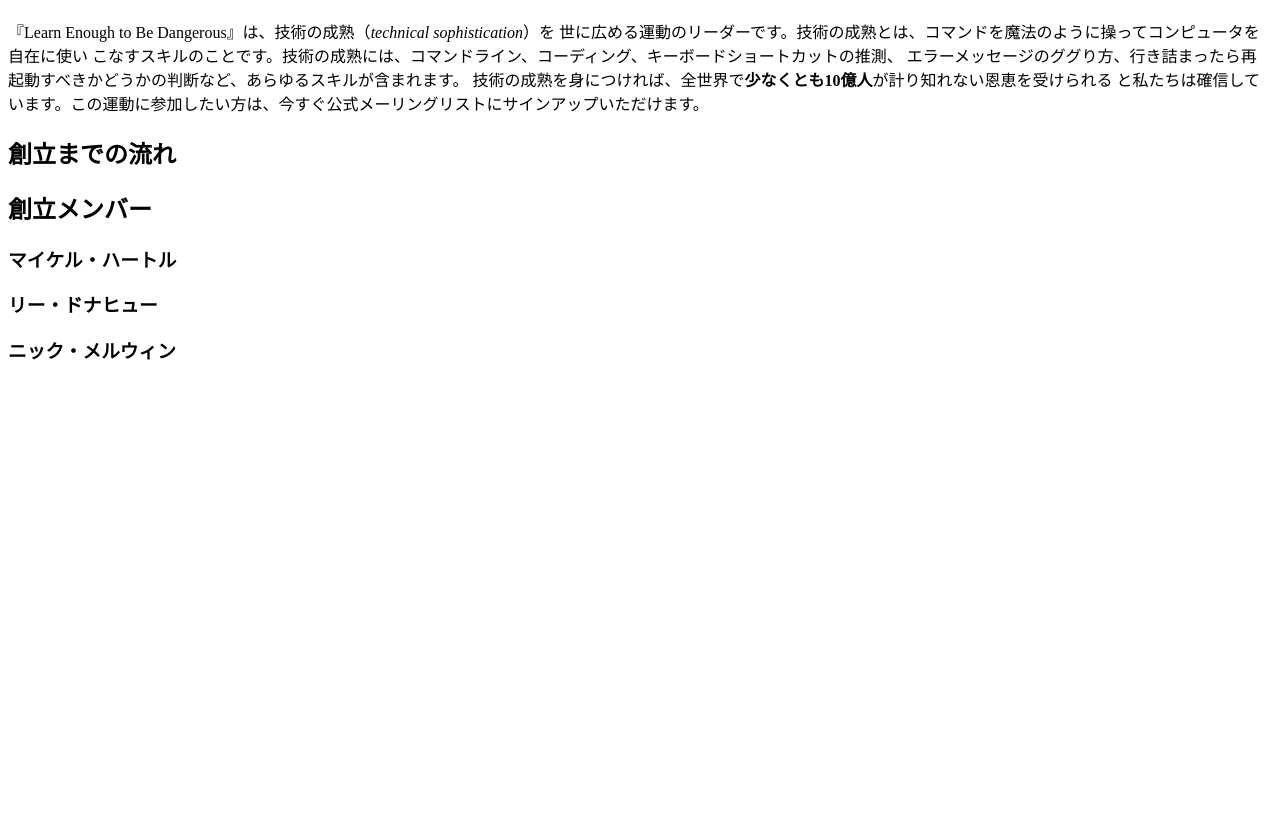
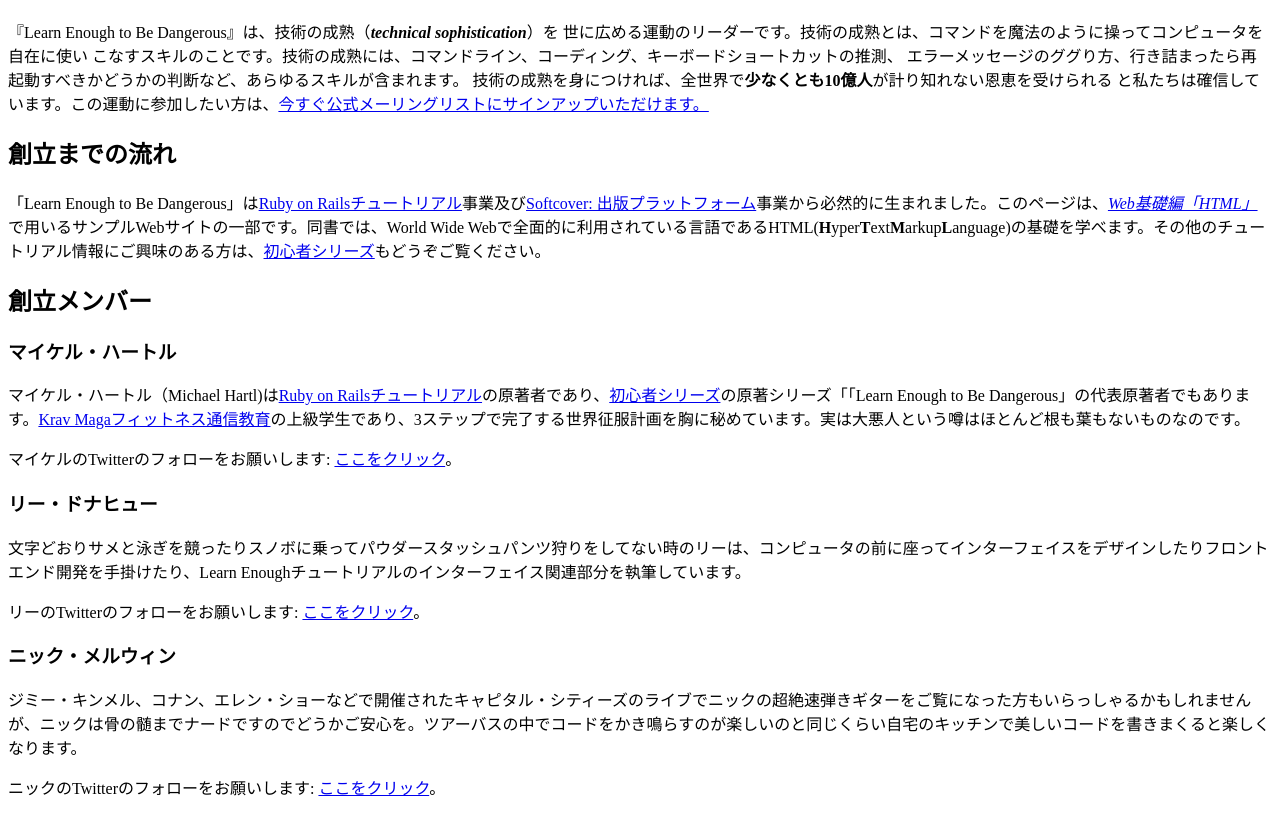
Before and after one commit to KatsukiSanada/sample_website, a plain HTML site: page index.html in a window 1280 px wide. Shown: the part 70-885 px from the top of the page. Before the commit the page ends 800 px from the top, so only its background shows below. Drawn offline with Linux system fonts and the light colour scheme.

Commit message:
add sentences

```diff
--- a/index.html
+++ b/index.html
@@ -8,22 +8,55 @@
     <h1>Learn Enoughのあらまし</h1>
 
     <p>
-        『Learn Enough to Be Dangerous』は、技術の成熟（<em>technical sophistication</em>）を
+        『Learn Enough to Be Dangerous』は、技術の成熟（<em><strong>technical sophistication</strong></em>）を
       世に広める運動のリーダーです。技術の成熟とは、コマンドを魔法のように操ってコンピュータを自在に使い
       こなすスキルのことです。技術の成熟には、コマンドライン、コーディング、キーボードショートカットの推測、
       エラーメッセージのググり方、行き詰まったら再起動すべきかどうかの判断など、あらゆるスキルが含まれます。
       技術の成熟を身につければ、全世界で<strong>少なくとも10億人</strong>が計り知れない恩恵を受けられる
-      と私たちは確信しています。この運動に参加したい方は、今すぐ公式メーリングリストにサインアップいただけます。
+      と私たちは確信しています。この運動に参加したい方は、<a href="https://learnenough.com/email">今すぐ公式メーリングリストにサインアップいただけます。</a>
     </p>
 
     <h2>創立までの流れ</h2>
+
+    <p>
+      「Learn Enough to Be Dangerous」は<a href="https://railstutorial.jp/">Ruby on Railsチュートリアル</a>事業及び<a href="https://www.softcover.io/">Softcover: 出版プラットフォーム</a>事業から必然的に生まれました。このページは、<a href="https://railstutorial.jp/web_basics"><em>Web基礎編「HTML」</em></a>で用いるサンプルWebサイトの一部です。同書では、World Wide Webで全面的に利用されている言語であるHTML(<strong>H</strong>yper<strong>T</strong>ext<strong>M</strong>arkup<strong>L</strong>anguage)の基礎を学べます。その他のチュートリアル情報にご興味のある方は、<a href="https://railstutorial.jp/path">初心者シリーズ</a>もどうぞご覧ください。
+    </p>
 
     <h2>創立メンバー</h2>
 
     <h3>マイケル・ハートル</h3>
 
+    <p>
+      マイケル・ハートル（Michael Hartl)は<a href="https://railstutorial.jp/">Ruby on Railsチュートリアル</a>の原著者であり、<a href="https://railstutorial.jp/learnenough">初心者シリーズ</a>の原著シリーズ「「Learn Enough to Be Dangerous」の代表原著者でもあります。<a href="https://www.kravmaga.com">Krav Magaフィットネス通信教育</a>の上級学生であり、3ステップで完了する世界征服計画を胸に秘めています。実は大悪人という噂はほとんど根も葉もないものなのです。
+    </p>
+
+    <p>
+      マイケルのTwitterのフォローをお願いします:
+      <a href="https://twitter.com/mhartl" target="_blank" rel="noopener">ここをクリック</a>。
+    </p>
+
     <h3>リー・ドナヒュー</h3>
 
+    <p>
+      文字どおりサメと泳ぎを競ったりスノボに乗ってパウダースタッシュパンツ狩りをしてない時のリーは、コンピュータの前に座ってインターフェイスをデザインしたりフロントエンド開発を手掛けたり、Learn Enoughチュートリアルのインターフェイス関連部分を執筆しています。
+    </p>
+
+    <p>
+      リーのTwitterのフォローをお願いします:
+      <a href="https://twitter.com/leedonahoe" target="_blank" rel="noopener">ここをクリック</a>。
+    </p>
+
+
     <h3>ニック・メルウィン</h3>
+
+    <p>
+      ジミー・キンメル、コナン、エレン・ショーなどで開催されたキャピタル・シティーズのライブでニックの超絶速弾きギターをご覧になった方もいらっしゃるかもしれませんが、ニックは骨の髄までナードですのでどうかご安心を。ツアーバスの中でコードをかき鳴らすのが楽しいのと同じくらい自宅のキッチンで美しいコードを書きまくると楽しくなります。
+    </p>
+
+    <p>
+      ニックのTwitterのフォローをお願いします:
+      <a href="https://twitter.com/nickmerwin" target="_blank" rel="noopener">ここをクリック</a>。
+    </p>
+
   </body>
 </html>
```
